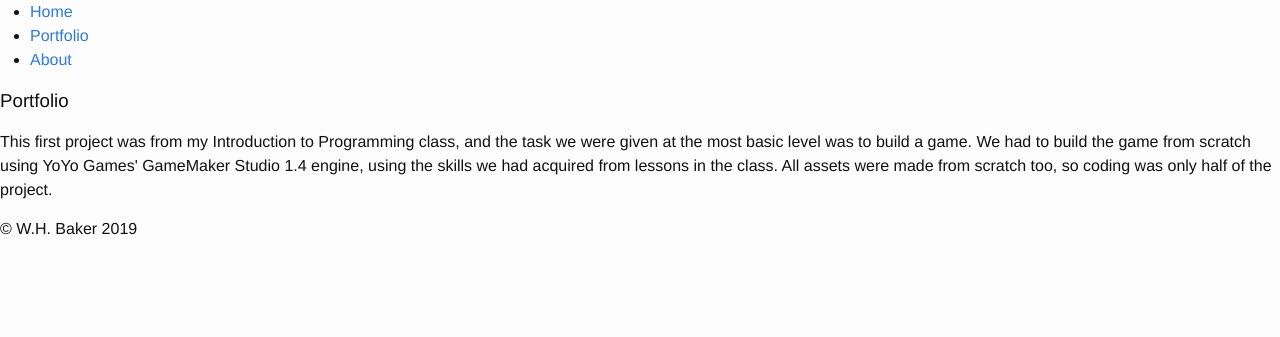
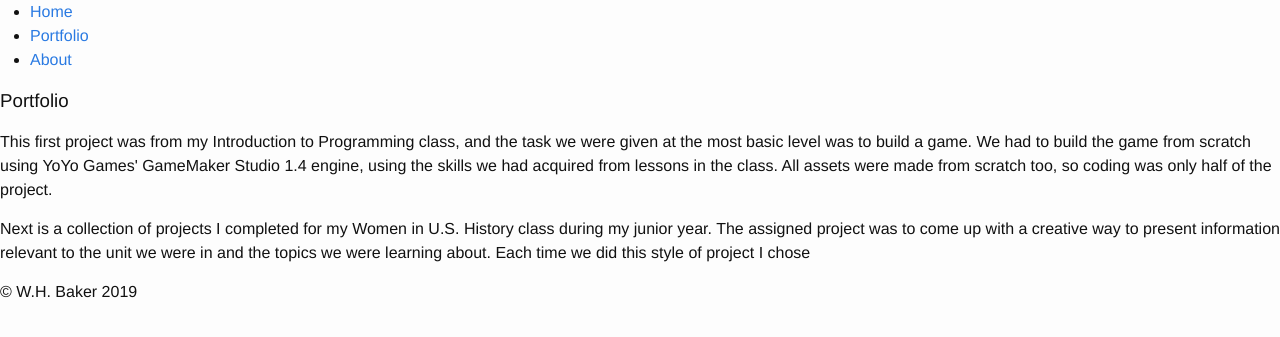
Before and after one commit to WesOnCoding/WesOnCoding.github.io, a Jekyll site: the page portfolio.html, which Jekyll copies as it is, in a window 1280 px wide. Shown: the top 337 px of the page. Built offline with Jekyll 4.4.1, drawn with Linux system fonts in a browser that asks for light colours.

Commit message:
Update portfolio.html

```diff
--- a/portfolio.html
+++ b/portfolio.html
@@ -16,7 +16,9 @@
 
         <h3>Portfolio</h3>
 
-        <p> This first project was from my Introduction to Programming class, and the task we were given at the most basic level was to build a game. We had to build the game from scratch using YoYo Games' GameMaker Studio 1.4 engine, using the skills we had acquired from lessons in the class. All assets were made from scratch too, so coding was only half of the project.</p>
+        <p>This first project was from my Introduction to Programming class, and the task we were given at the most basic level was to build a game. We had to build the game from scratch using YoYo Games' GameMaker Studio 1.4 engine, using the skills we had acquired from lessons in the class. All assets were made from scratch too, so coding was only half of the project.</p>
+
+        <p>Next is a collection of projects I completed for my Women in U.S. History class during my junior year. The assigned project was to come up with a creative way to present information relevant to the unit we were in and the topics we were learning about. Each time we did this style of project I chose </p>
 
         <div class="footer">
             <p>&copy; W.H. Baker 2019</p>
```
